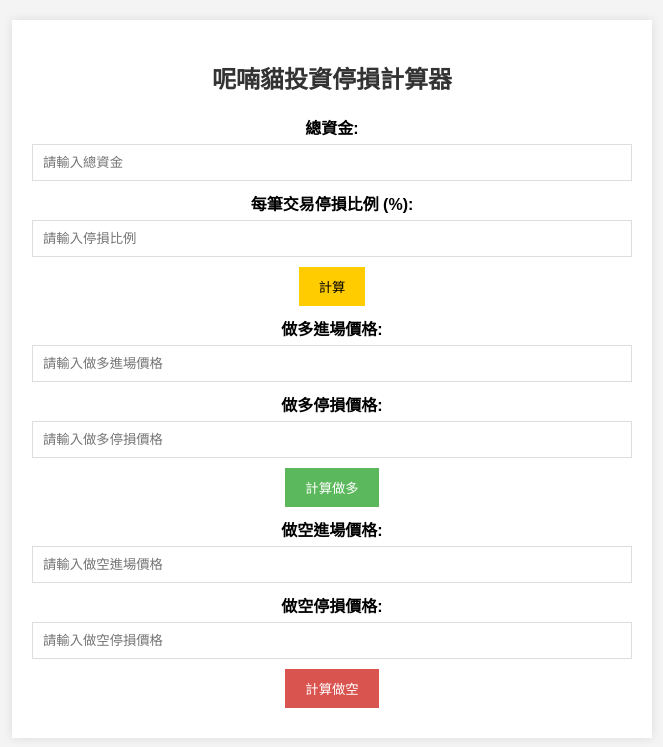
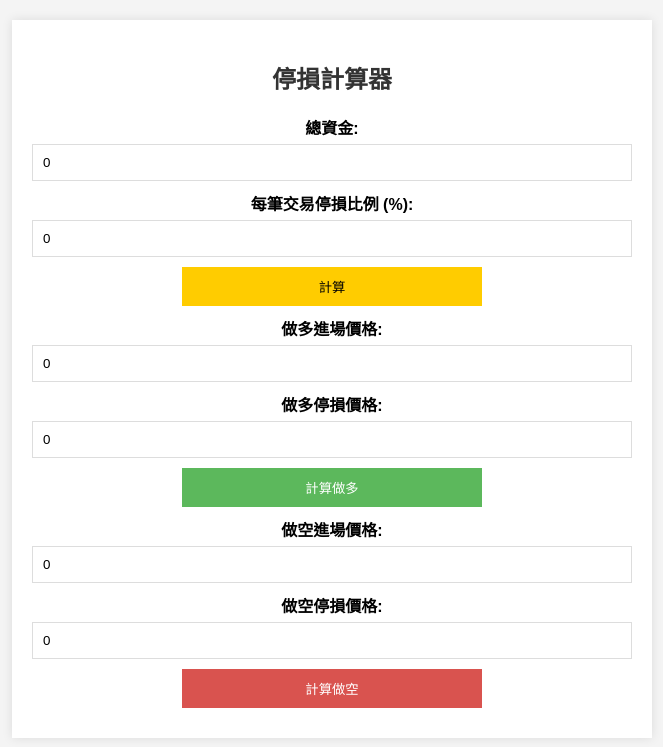
Before and after one commit to murmurcats/STOPLOSS, a Flask app: page / in a window 1280 px wide. Shown: the top 747 px of the page, without its empty margins (308-971 px from the left). Run offline with Flask 3, Linux system fonts and the light colour scheme.

Commit message:
Update index.html

```diff
--- a/templates/index.html
+++ b/templates/index.html
@@ -42,7 +42,7 @@
             width: 100%;
         }
         button {
-            width: auto; /* Adjust width to content */
+            width: 50%;
             padding: 10px 20px; /* Smaller padding for buttons */
             background-color: #5cb85c;
             color: white;
@@ -85,34 +85,57 @@
 </head>
 <body>
     <div class="container">
-        <h2>呢喃貓投資停損計算器</h2>
+        <h2>停損計算器</h2>
         <form method="post">
             <div class="non-input-title">總資金:</div>
-            <input type="number" name="total_capital" placeholder="請輸入總資金" step="any">
+            <input type="number" name="total_capital" value="{{ total_capital }}" step="any">
 
             <div class="non-input-title">每筆交易停損比例 (%):</div>
-            <input type="number" name="stop_loss_percentage" placeholder="請輸入停損比例" step="0.01">
+            <input type="number" name="stop_loss_percentage" value="{{ stop_loss_percentage }}" step="0.01">
 
             <button type="submit" class="calculate">計算</button>
 
+            {% if stop_loss_amount > 0 %}
+            <div class="result">
+                <p>每筆交易停損金額: {{ stop_loss_amount }}</p>
+            </div>
+            {% endif %}
+
             <div class="non-input-title">做多進場價格:</div>
-            <input type="number" name="long_entry_price" placeholder="請輸入做多進場價格" step="any">
+            <input type="number" name="long_entry_price" value="{{ long_entry_price }}" step="any">
 
             <div class="non-input-title">做多停損價格:</div>
-            <input type="number" name="long_stop_loss_price" placeholder="請輸入做多停損價格" step="any">
+            <input type="number" name="long_stop_loss_price" value="{{ long_stop_loss_price }}" step="any">
 
             <button type="submit" name="long_calculate" class="long-calculate">計算做多</button>
 
+            {% if long_results_shown %}
+            <div class="result">
+                <p>做多停損點數: {{ long_entry_price - long_stop_loss_price }}</p>
+                <p>做多倉位 (U): {{ long_position_size }}</p>
+            </div>
+            {% endif %}
+
             <div class="non-input-title">做空進場價格:</div>
-            <input type="number" name="short_entry_price" placeholder="請輸入做空進場價格" step="any">
+            <input type="number" name="short_entry_price" value="{{ short_entry_price }}" step="any">
 
             <div class="non-input-title">做空停損價格:</div>
-            <input type="number" name="short_stop_loss_price" placeholder="請輸入做空停損價格" step="any">
+            <input type="number" name="short_stop_loss_price" value="{{ short_stop_loss_price }}" step="any">
 
             <button type="submit" name="short_calculate" class="short-calculate">計算做空</button>
 
-            <!-- Placeholder for results and error messages -->
-            <!-- Actual Flask template tags would be needed to display dynamic content -->
+            {% if short_results_shown %}
+            <div class="result">
+                <p>做空停損點數: {{ short_stop_loss_price - short_entry_price }}</p>
+                <p>做空倉位 (U): {{ short_position_size }}</p>
+            </div>
+            {% endif %}
+
+            {% if error %}
+            <div class="error">
+                <p>{{ error }}</p>
+            </div>
+            {% endif %}
         </form>
     </div>
 </body>
```
